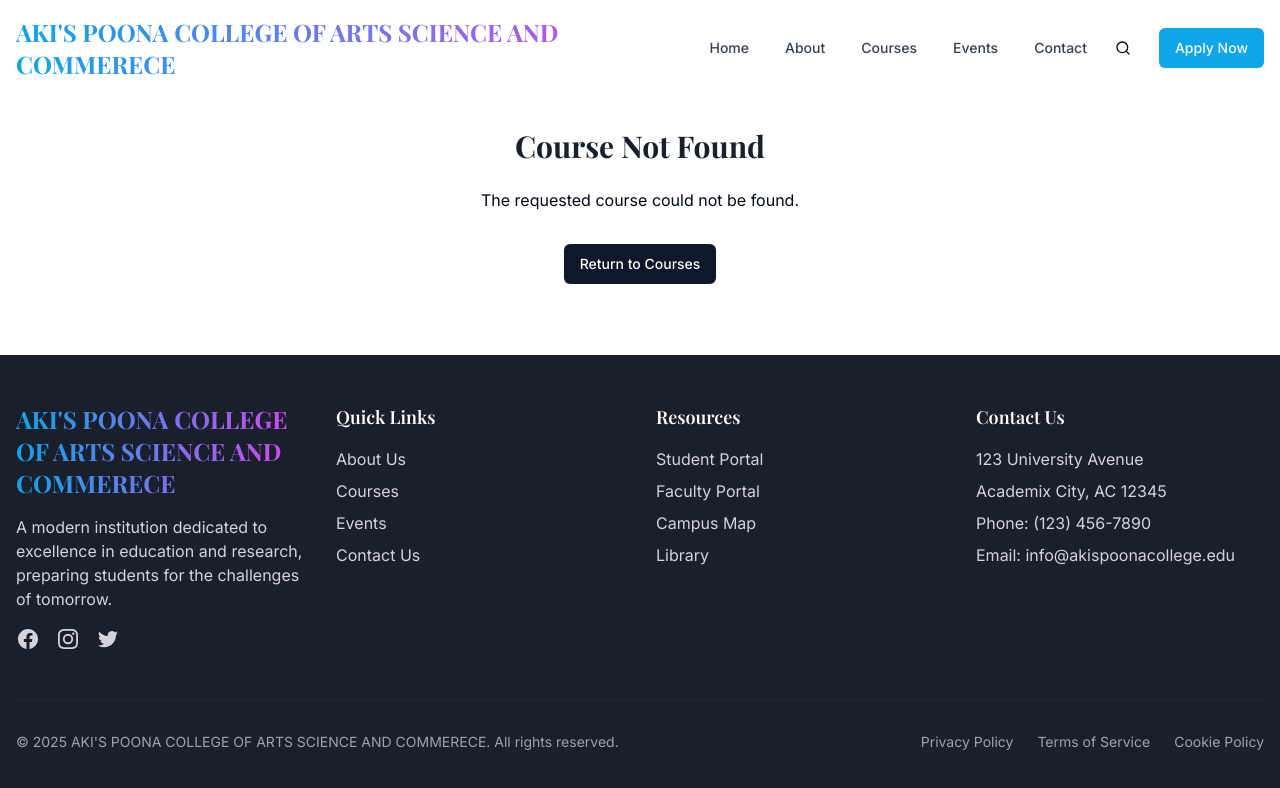
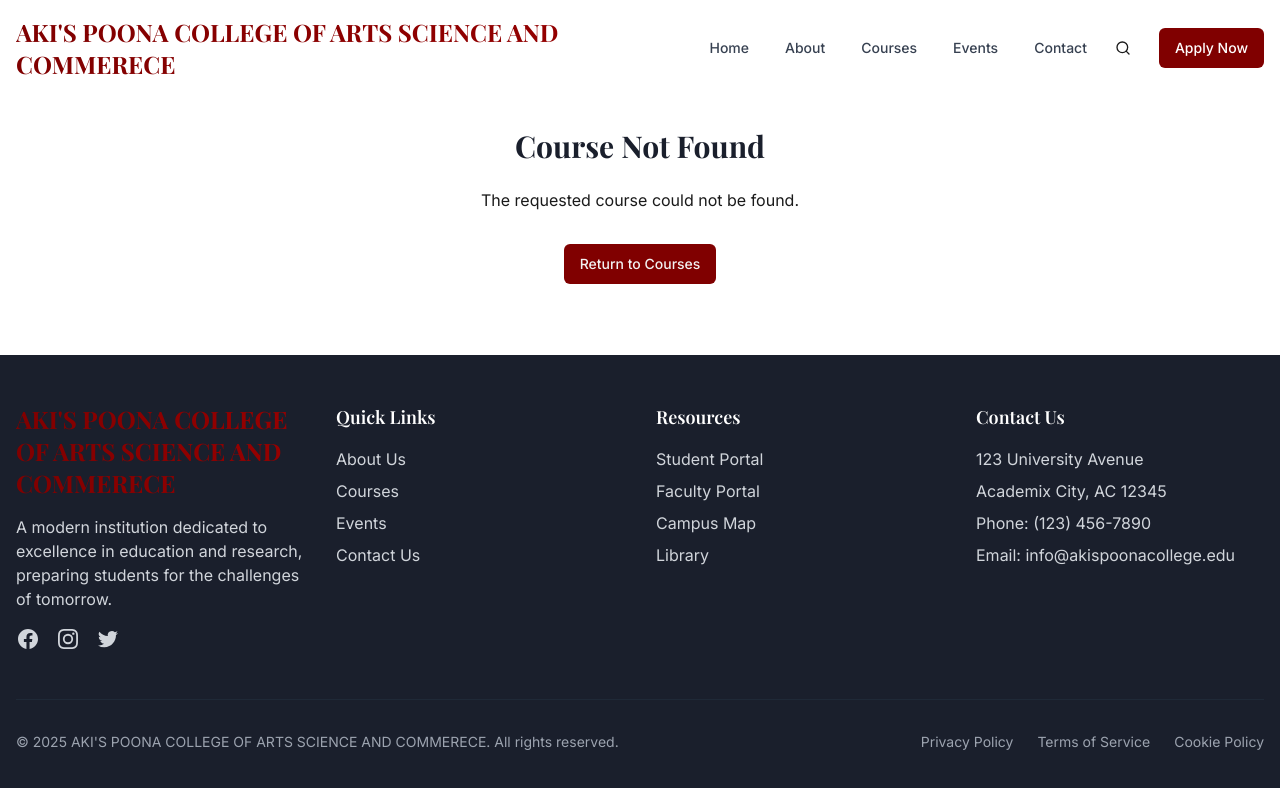
Before and after one commit to shaikhmafaaz/website, a React (Vite) app: page /courses/1/1 in a window 1280 px wide. Shown: the top 788 px of the page. Built offline with nearby package versions, Linux system fonts and the light colour scheme.

Commit message:
Refactor: Update color palette
Update the color palette to use marron black and related colors.

```diff
--- a/src/components/ApplyNowDialog.tsx
+++ b/src/components/ApplyNowDialog.tsx
@@ -21,7 +21,7 @@ export function ApplyNowDialog({ programName }: ApplyNowDialogProps) {
   return (
     <Dialog open={open} onOpenChange={setOpen}>
       <DialogTrigger asChild>
-        <Button className="bg-blue-accent hover:bg-blue-accent/80">
+        <Button className="bg-[#800000] hover:bg-[#5a0000] text-white">
           Apply Now
         </Button>
       </DialogTrigger>
--- a/src/components/Navbar.tsx
+++ b/src/components/Navbar.tsx
@@ -33,14 +33,14 @@ const Navbar = () => {
     <header
       className={`fixed top-0 w-full z-50 transition-all duration-300 ${
         isScrolled
-          ? "bg-white/90 dark:bg-navy/90 backdrop-blur-md shadow-md py-2"
+          ? "bg-white/90 dark:bg-[#111]/90 backdrop-blur-md shadow-md py-2"
           : "bg-transparent py-4"
       }`}
     >
       <div className="container mx-auto px-4 flex justify-between items-center">
         {/* Logo */}
         <Link to="/" className="flex items-center">
-          <span className="font-serif font-bold text-2xl bg-gradient-to-r from-blue-accent to-pink-accent bg-clip-text text-transparent">
+          <span className="font-serif font-bold text-2xl bg-gradient-to-r from-[#800000] to-[#980000] bg-clip-text text-transparent">
             AKI'S POONA COLLEGE OF ARTS SCIENCE AND COMMERECE
           </span>
         </Link>
@@ -53,8 +53,8 @@ const Navbar = () => {
               to={link.path}
               className={`px-4 py-2 rounded-md text-sm font-medium transition-colors ${
                 location.pathname === link.path
-                  ? "text-blue-accent"
-                  : "text-gray-700 dark:text-gray-200 hover:text-blue-accent dark:hover:text-blue-accent"
+                  ? "text-[#800000]"
+                  : "text-gray-700 dark:text-gray-200 hover:text-[#800000] dark:hover:text-[#980000]"
               }`}
             >
               {link.name}
@@ -81,7 +81,7 @@ const Navbar = () => {
 
       {/* Mobile Menu */}
       <div
-        className={`md:hidden fixed inset-0 z-50 bg-white dark:bg-navy pt-20 px-4 transition-transform duration-300 ${
+        className={`md:hidden fixed inset-0 z-50 bg-white dark:bg-[#111] pt-20 px-4 transition-transform duration-300 ${
           mobileMenuOpen ? "translate-x-0" : "translate-x-full"
         }`}
       >
@@ -92,7 +92,7 @@ const Navbar = () => {
               to={link.path}
               className={`px-4 py-3 rounded-lg text-lg font-medium ${
                 location.pathname === link.path
-                  ? "bg-blue-50 dark:bg-blue-900/20 text-blue-accent"
+                  ? "bg-[#800000]/10 dark:bg-[#800000]/20 text-[#800000] dark:text-[#980000]"
                   : "text-gray-700 dark:text-gray-200"
               }`}
               onClick={() => setMobileMenuOpen(false)}
@@ -105,6 +105,6 @@ const Navbar = () => {
       </div>
     </header>
   );
-};
+}
 
 export default Navbar;
--- a/src/index.css
+++ b/src/index.css
@@ -6,85 +6,84 @@
 @layer base {
   :root {
     --background: 0 0% 100%;
-    --foreground: 222.2 84% 4.9%;
+    --foreground: 0 0% 10%;
 
     --card: 0 0% 100%;
-    --card-foreground: 222.2 84% 4.9%;
+    --card-foreground: 0 0% 10%;
 
     --popover: 0 0% 100%;
-    --popover-foreground: 222.2 84% 4.9%;
+    --popover-foreground: 0 0% 10%;
 
-    --primary: 222.2 47.4% 11.2%;
-    --primary-foreground: 210 40% 98%;
+    --primary: 0 100% 25%; /* Maroon */
+    --primary-foreground: 0 0% 95%;
 
-    --secondary: 210 40% 96.1%;
-    --secondary-foreground: 222.2 47.4% 11.2%;
+    --secondary: 0 0% 92%;
+    --secondary-foreground: 0 0% 10%;
 
-    --muted: 210 40% 96.1%;
-    --muted-foreground: 215.4 16.3% 46.9%;
+    --muted: 0 0% 92%;
+    --muted-foreground: 0 0% 40%;
 
-    --accent: 210 40% 96.1%;
-    --accent-foreground: 222.2 47.4% 11.2%;
+    --accent: 0 0% 94%;
+    --accent-foreground: 0 100% 25%;
 
     --destructive: 0 84.2% 60.2%;
-    --destructive-foreground: 210 40% 98%;
+    --destructive-foreground: 0 0% 98%;
 
-    --border: 214.3 31.8% 91.4%;
-    --input: 214.3 31.8% 91.4%;
-    --ring: 222.2 84% 4.9%;
+    --border: 0 0% 85%;
+    --input: 0 0% 85%;
+    --ring: 0 100% 25%;
 
     --radius: 0.5rem;
 
-    --sidebar-background: 0 0% 98%;
-    --sidebar-foreground: 240 5.3% 26.1%;
-    --sidebar-primary: 240 5.9% 10%;
+    --sidebar-background: 0 0% 95%;
+    --sidebar-foreground: 0 0% 20%;
+    --sidebar-primary: 0 100% 25%;
     --sidebar-primary-foreground: 0 0% 98%;
-    --sidebar-accent: 240 4.8% 95.9%;
-    --sidebar-accent-foreground: 240 5.9% 10%;
-    --sidebar-border: 220 13% 91%;
-    --sidebar-ring: 217.2 91.2% 59.8%;
+    --sidebar-accent: 0 0% 90%;
+    --sidebar-accent-foreground: 0 100% 25%;
+    --sidebar-border: 0 0% 80%;
+    --sidebar-ring: 0 100% 25%;
   }
 
   .dark {
-    --background: 222.2 84% 4.9%;
-    --foreground: 210 40% 98%;
+    --background: 0 0% 10%; /* Almost black */
+    --foreground: 0 0% 95%;
 
-    --card: 222.2 84% 4.9%;
-    --card-foreground: 210 40% 98%;
+    --card: 0 0% 10%;
+    --card-foreground: 0 0% 95%;
 
-    --popover: 222.2 84% 4.9%;
-    --popover-foreground: 210 40% 98%;
+    --popover: 0 0% 10%;
+    --popover-foreground: 0 0% 95%;
 
-    --primary: 210 40% 98%;
-    --primary-foreground: 222.2 47.4% 11.2%;
+    --primary: 0 100% 25%; /* Maroon */
+    --primary-foreground: 0 0% 95%;
 
-    --secondary: 217.2 32.6% 17.5%;
-    --secondary-foreground: 210 40% 98%;
+    --secondary: 0 0% 15%;
+    --secondary-foreground: 0 0% 95%;
 
-    --muted: 217.2 32.6% 17.5%;
-    --muted-foreground: 215 20.2% 65.1%;
+    --muted: 0 0% 20%;
+    --muted-foreground: 0 0% 65%;
 
-    --accent: 217.2 32.6% 17.5%;
-    --accent-foreground: 210 40% 98%;
+    --accent: 0 0% 20%;
+    --accent-foreground: 0 0% 95%;
 
     --destructive: 0 62.8% 30.6%;
-    --destructive-foreground: 210 40% 98%;
+    --destructive-foreground: 0 0% 95%;
 
-    --border: 217.2 32.6% 17.5%;
-    --input: 217.2 32.6% 17.5%;
-    --ring: 212.7 26.8% 83.9%;
-    --sidebar-background: 240 5.9% 10%;
-    --sidebar-foreground: 240 4.8% 95.9%;
-    --sidebar-primary: 224.3 76.3% 48%;
+    --border: 0 0% 20%;
+    --input: 0 0% 20%;
+    --ring: 0 100% 30%;
+
+    --sidebar-background: 0 0% 8%;
+    --sidebar-foreground: 0 0% 90%;
+    --sidebar-primary: 0 100% 25%;
     --sidebar-primary-foreground: 0 0% 100%;
-    --sidebar-accent: 240 3.7% 15.9%;
-    --sidebar-accent-foreground: 240 4.8% 95.9%;
-    --sidebar-border: 240 3.7% 15.9%;
-    --sidebar-ring: 217.2 91.2% 59.8%;
+    --sidebar-accent: 0 0% 15%;
+    --sidebar-accent-foreground: 0 0% 90%;
+    --sidebar-border: 0 0% 20%;
+    --sidebar-ring: 0 100% 30%;
   }
-}
 
-@layer base {
   * {
     @apply border-border;
   }
--- a/tailwind.config.ts
+++ b/tailwind.config.ts
@@ -65,9 +65,9 @@ export default {
 				},
 				// Custom colors
 				navy: "#1A1F2C",
-				"blue-accent": "#0EA5E9",
-				"orange-accent": "#F97316",
-				"pink-accent": "#D946EF"
+				"blue-accent": "#800000", // Changed to maroon
+				"orange-accent": "#333333", // Changed to dark gray
+				"pink-accent": "#980000" // Changed to darker maroon
 			},
 			fontFamily: {
 				sans: ['Inter', 'sans-serif'],
```
